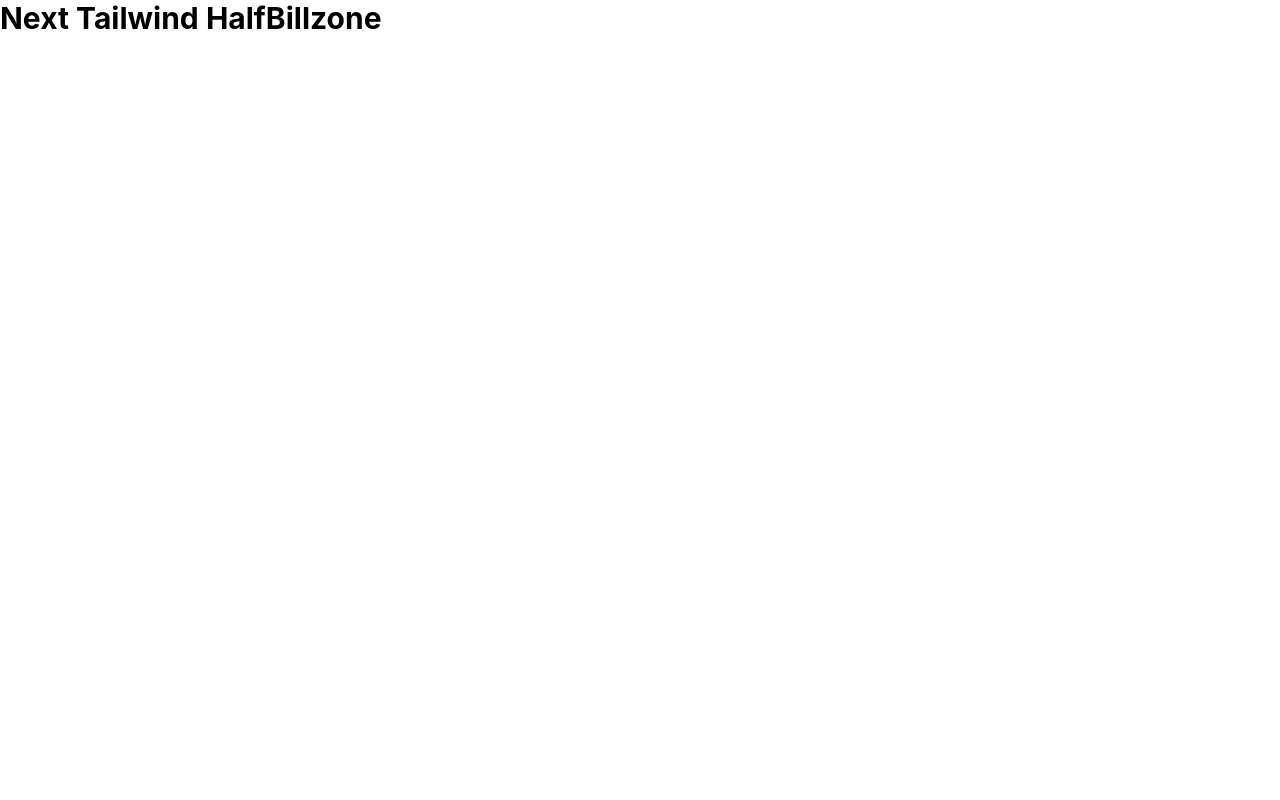
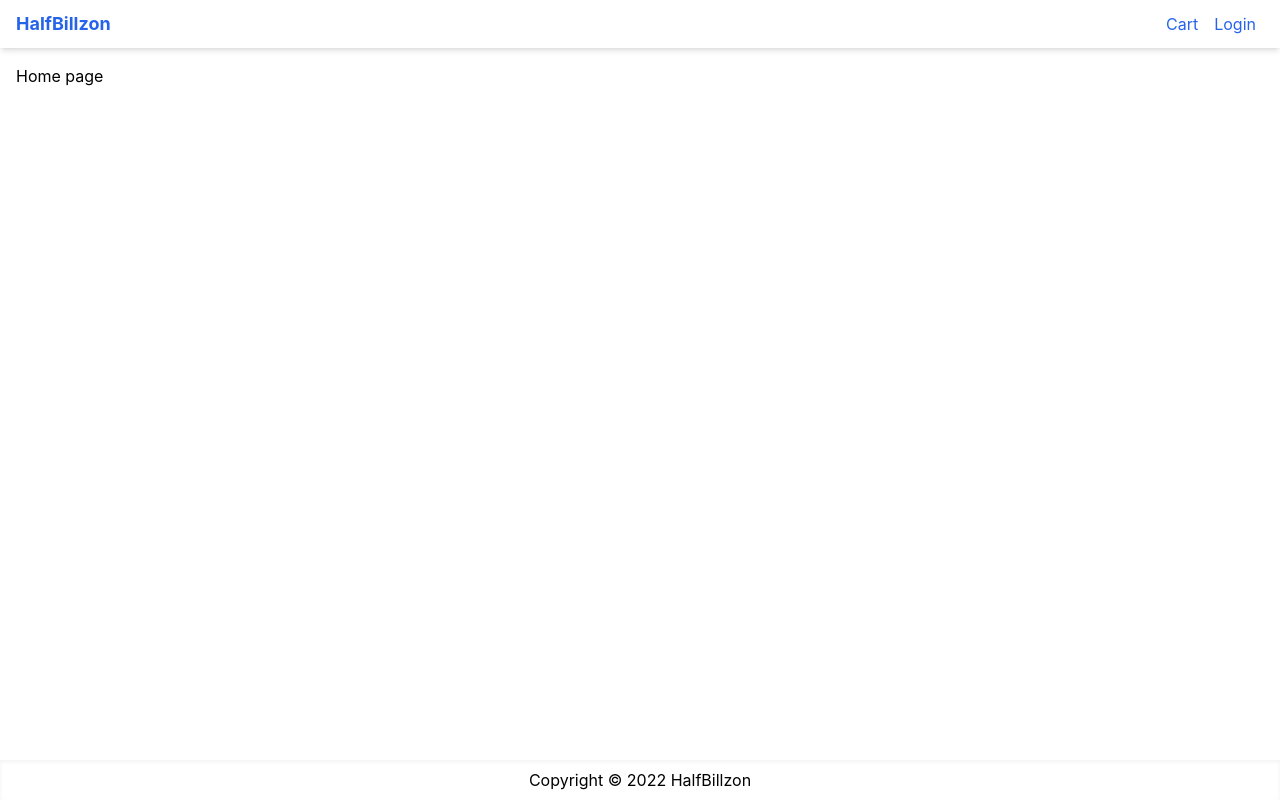
Before and after one commit to arzzzzi/next-ecommerce-js, a Next.js app: page / in a window 1280 px wide. Built offline with nearby package versions, Linux system fonts and the light colour scheme.

Commit message:
created layout component

```diff
--- /dev/null
+++ b/components/Layout.jsx
@@ -0,0 +1,37 @@
+import Head from 'next/head';
+import Link from 'next/link';
+
+const Layout = ({ title, children }) => {
+  return (
+    <>
+      <Head>
+        <title>{title ? title + ' | halfBillzon' : 'halfBillzon'}</title>
+        <meta name="description" content="Generated by create next app" />
+        <link rel="icon" href="/favicon.ico" />
+      </Head>
+      <div className="flex min-h-screen flex-col justify-between">
+        <header>
+          <nav className="flex px-4 h-12 justify-between shadow-md items-center">
+            <Link legacyBehavior href={'/'}>
+              <a className="text-lg font-bold">HalfBillzon</a>
+            </Link>
+            <div>
+              <Link legacyBehavior href={'/cart'}>
+                <a className="p-2">Cart</a>
+              </Link>
+              <Link legacyBehavior href={'/login'}>
+                <a className="p-2">Login</a>
+              </Link>
+            </div>
+          </nav>
+        </header>
+        <main className="container m-auto mt-4 px-4">{children}</main>
+        <footer className="flex justify-center items-center h-10 shadow-inner">
+          <p>Copyright © 2022 HalfBillzon</p>
+        </footer>
+      </div>
+    </>
+  );
+};
+
+export default Layout;
--- a/pages/index.js
+++ /dev/null
@@ -1,15 +0,0 @@
-import Head from 'next/head';
-
-export default function Home() {
-  return (
-    <div>
-      <Head>
-        <title>Create Next App</title>
-        <meta name="description" content="Generated by create next app" />
-        <link rel="icon" href="/favicon.ico" />
-      </Head>
-
-      <h1 className="text-3xl font-bold">Next Tailwind HalfBillzone</h1>
-    </div>
-  );
-}
--- /dev/null
+++ b/pages/index.jsx
@@ -0,0 +1,5 @@
+import Layout from '../components/Layout';
+
+export default function Home() {
+  return <Layout title="Home Page">Home page</Layout>;
+}
--- a/styles/globals.css
+++ b/styles/globals.css
@@ -3,26 +3,16 @@
 @tailwind utilities;
 html,
 body {
-    padding: 0;
-    margin: 0;
-    font-family: -apple-system, BlinkMacSystemFont, Segoe UI, Roboto, Oxygen, Ubuntu, Cantarell, Fira Sans, Droid Sans, Helvetica Neue, sans-serif;
+  padding: 0;
+  margin: 0;
+  font-family: -apple-system, BlinkMacSystemFont, Segoe UI, Roboto, Oxygen, Ubuntu, Cantarell,
+    Fira Sans, Droid Sans, Helvetica Neue, sans-serif;
 }
 
 a {
-    color: inherit;
-    text-decoration: none;
+  @apply text-blue-600 hover:text-blue-800;
 }
 
 * {
-    box-sizing: border-box;
+  box-sizing: border-box;
 }
-
-@media (prefers-color-scheme: dark) {
-    html {
-        color-scheme: dark;
-    }
-    body {
-        color: white;
-        background: black;
-    }
-}
```
Also changed, not shown: .eslintrc.json.
